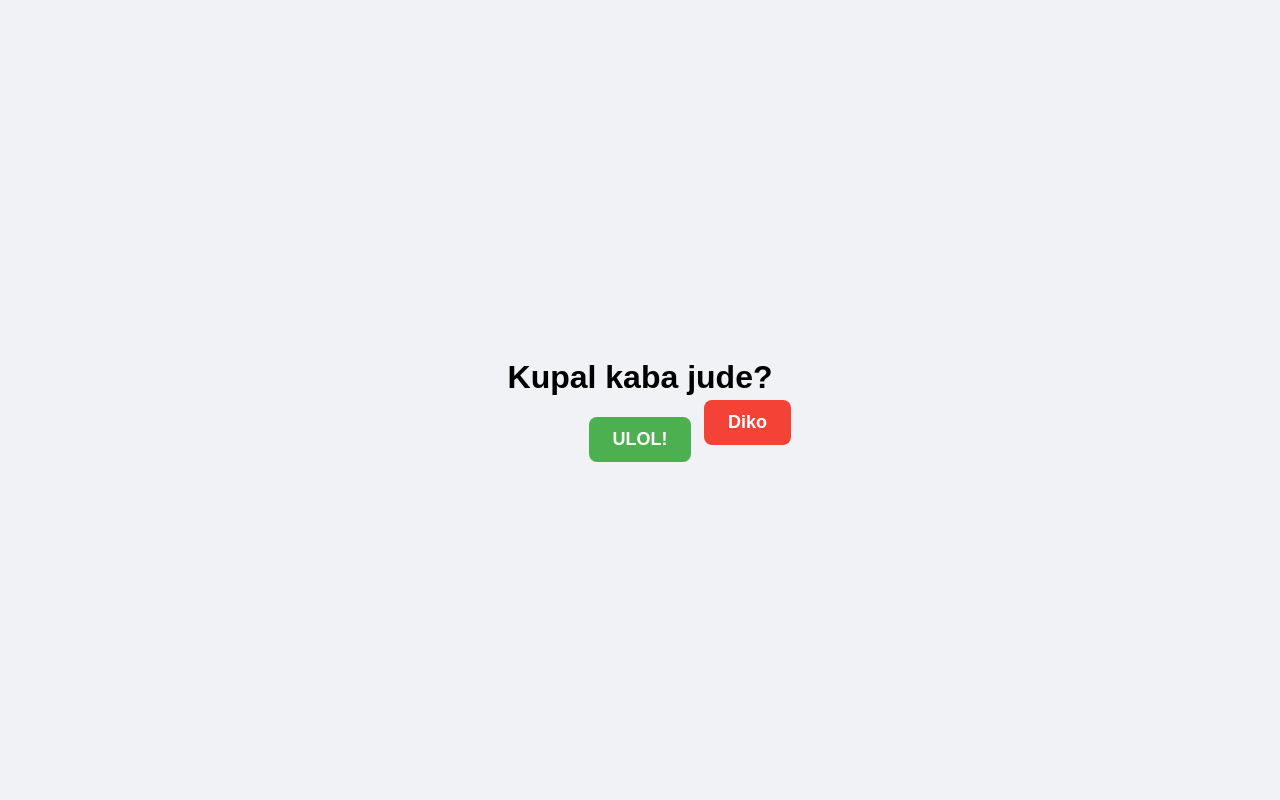
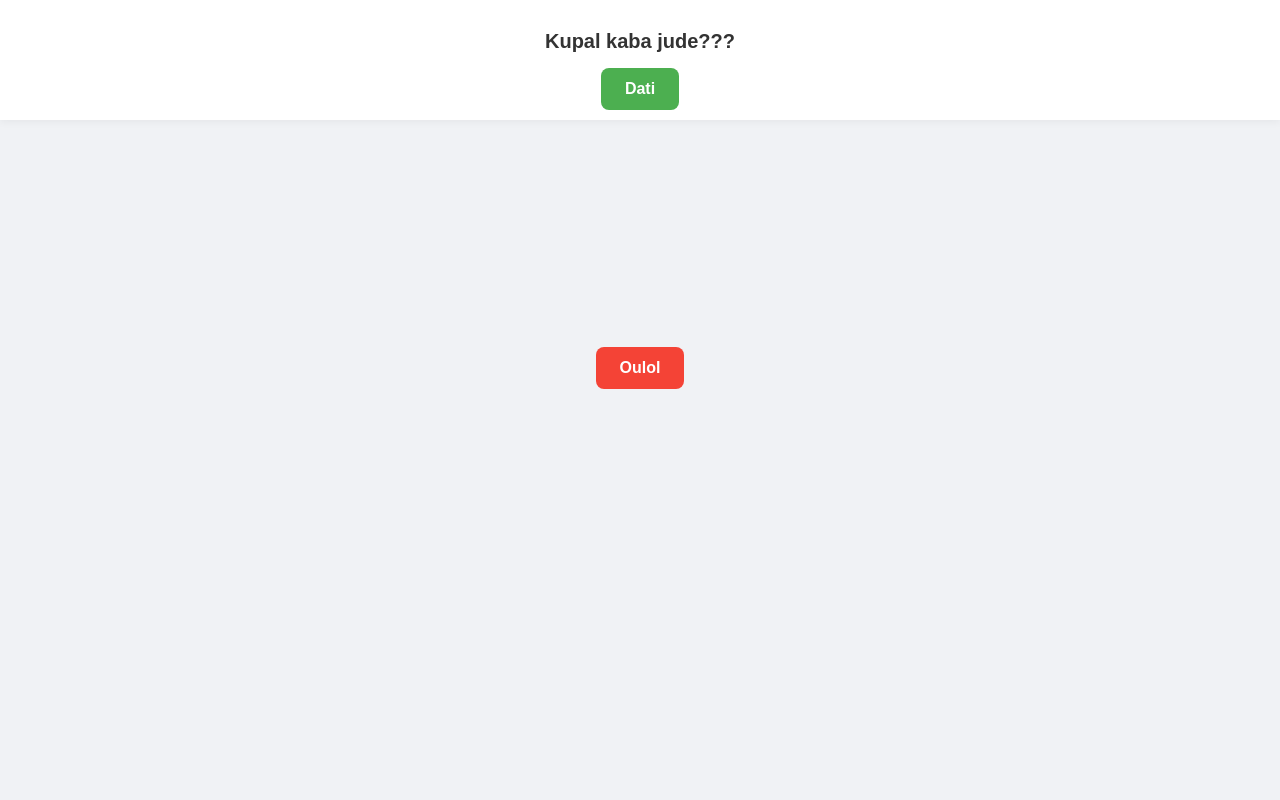
Before and after one commit to Markjade33s/Jude-Bogo, a plain HTML site: page index.html in a window 1280 px wide. Drawn offline with Linux system fonts and the light colour scheme.

Commit message:
Revise index.html for layout and button functionality
Refactor HTML structure and styles for improved layout and functionality.

```diff
--- a/index.html
+++ b/index.html
@@ -1,3 +1,4 @@
+
 <!DOCTYPE html>
 <html lang="en">
 <head>
@@ -5,31 +6,43 @@
   <meta name="viewport" content="width=device-width, initial-scale=1.0">
   <title>Interactive Dodging Demo</title>
   <style>
+    * {
+      box-sizing: border-box;
+      margin: 0;
+      padding: 0;
+    }
+
     body {
-      margin: 0;
       height: 100vh;
       display: flex;
       flex-direction: column;
-      justify-content: center;
-      align-items: center;
       font-family: Arial, sans-serif;
       background-color: #f0f2f5;
       overflow: hidden;
     }
 
-    .container {
-      display: flex;
-      gap: 20px;
+    /* TAAS: Safe zone para sa Header at Static Button */
+    .header-zone {
+      padding: 30px 20px 10px;
+      text-align: center;
+      background-color: #ffffff;
+      box-shadow: 0 2px 8px rgba(0,0,0,0.05);
+      z-index: 10; /* Para laging nasa ibabaw */
+    }
+
+    h1 {
+      font-size: 20px;
+      margin-bottom: 15px;
+      color: #333;
     }
 
     .btn {
       padding: 12px 24px;
-      font-size: 18px;
+      font-size: 16px;
       font-weight: bold;
       border: none;
       border-radius: 8px;
       cursor: pointer;
-      transition: background-color 0.2s;
     }
 
     .btn-static {
@@ -37,8 +50,11 @@
       color: white;
     }
 
-    .btn-static:hover {
-      background-color: #45a049;
+    /* BABA: Playing zone para sa Dodging Button */
+    .play-zone {
+      flex: 1;
+      position: relative;
+      width: 100%;
     }
 
     .btn-dodge {
@@ -46,9 +62,11 @@
       background-color: #f44336;
       color: white;
       transition: all 0.15s ease-out;
+      white-space: nowrap;
+      touch-action: none; /* Pigilan ang scroll kapag tinatangkang i-tap sa CP */
     }
 
-    /* Modal Styling */
+    /* Pop-up Modal */
     .modal-overlay {
       position: fixed;
       top: 0;
@@ -64,15 +82,15 @@
 
     .modal-content {
       background: white;
-      padding: 30px;
+      padding: 25px;
       border-radius: 12px;
       text-align: center;
       box-shadow: 0 4px 15px rgba(0,0,0,0.2);
-      max-width: 80%;
+      max-width: 85%;
     }
 
     .modal-content p {
-      font-size: 20px;
+      font-size: 18px;
       font-weight: bold;
       color: #333;
       margin-bottom: 20px;
@@ -81,7 +99,7 @@
     .close-btn {
       background-color: #2196F3;
       color: white;
-      padding: 8px 16px;
+      padding: 10px 20px;
       border: none;
       border-radius: 6px;
       cursor: pointer;
@@ -91,14 +109,18 @@
 </head>
 <body>
 
-  <h1>Kupal kaba jude?</h1>
-
-  <div class="container">
-    <button id="staticBtn" class="btn btn-static">ULOL!</button>
-    <button id="dodgeBtn" class="btn btn-dodge" style="top: 50%; left: 55%;">Diko</button>
+  <!-- SAFE ZONE: Hindi pwedeng pasukin ng dodging button -->
+  <div class="header-zone">
+    <h1>Kupal kaba jude???</h1>
+    <button id="staticBtn" class="btn btn-static">Dati</button>
   </div>
 
-  <!-- Pop-up Modal -->
+  <!-- PLAY ZONE: Dito lang pwedeng gumalaw ang dodging button -->
+  <div id="playZone" class="play-zone">
+    <button id="dodgeBtn" class="btn btn-dodge">Oulol</button>
+  </div>
+
+  <!-- Pop-up Modal Message -->
   <div id="messageModal" class="modal-overlay">
     <div class="modal-content">
       <p>Bitaw dong hulama ko 20k bi pang gas lang please</p>
@@ -108,16 +130,28 @@
 
   <script>
     const dodgeBtn = document.getElementById('dodgeBtn');
+    const playZone = document.getElementById('playZone');
     const staticBtn = document.getElementById('staticBtn');
     const messageModal = document.getElementById('messageModal');
     const closeBtn = document.getElementById('closeBtn');
 
-    // Dodging logic
+    // Ilagay ang dodging button sa gitna ng play-zone sa simula
+    function setInitialPosition() {
+      const zoneWidth = playZone.clientWidth;
+      const zoneHeight = playZone.clientHeight;
+
+      dodgeBtn.style.left = `${(zoneWidth / 2) - (dodgeBtn.offsetWidth / 2)}px`;
+      dodgeBtn.style.top = `${(zoneHeight / 3)}px`;
+    }
+
     function moveButton() {
-      const padding = 100;
-      const maxX = window.innerWidth - dodgeBtn.offsetWidth - padding;
-      const maxY = window.innerHeight - dodgeBtn.offsetHeight - padding;
+      const padding = 15;
 
+      // Kunin ang eksaktong laki ng playZone lamang
+      const maxX = playZone.clientWidth - dodgeBtn.offsetWidth - padding;
+      const maxY = playZone.clientHeight - dodgeBtn.offsetHeight - padding;
+
+      // Mag-generate ng position sa LOOB LANG ng playZone
       const randomX = Math.max(padding, Math.floor(Math.random() * maxX));
       const randomY = Math.max(padding, Math.floor(Math.random() * maxY));
 
@@ -125,18 +159,25 @@
       dodgeBtn.style.top = `${randomY}px`;
     }
 
+    // Controls para sa Desktop at CP
     dodgeBtn.addEventListener('mouseover', moveButton);
+    dodgeBtn.addEventListener('touchstart', (e) => {
+      e.preventDefault(); // Iwasan ang pag-scroll o pag-zoom kapag tinatangkang i-tap
+      moveButton();
+    });
     dodgeBtn.addEventListener('click', moveButton);
 
-    // Static button click handler to show message
+    // Show at Close Modal
     staticBtn.addEventListener('click', () => {
       messageModal.style.display = 'flex';
     });
 
-    // Close modal handler
     closeBtn.addEventListener('click', () => {
       messageModal.style.display = 'none';
     });
+
+    // Set-up paunang pwesto pagka-load
+    window.addEventListener('load', setInitialPosition);
   </script>
 
 </body>
```
